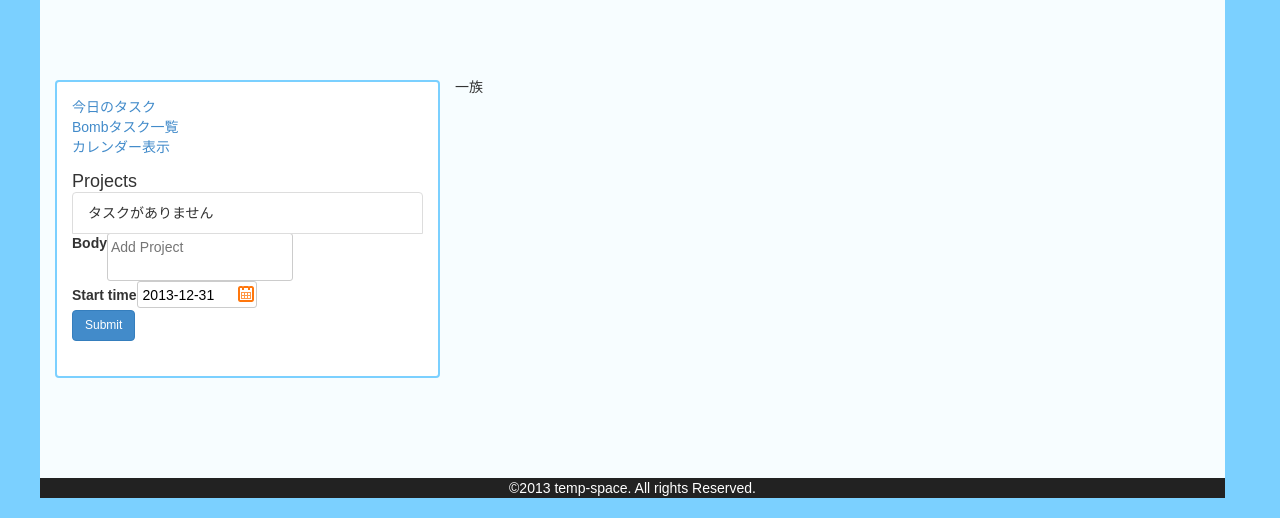
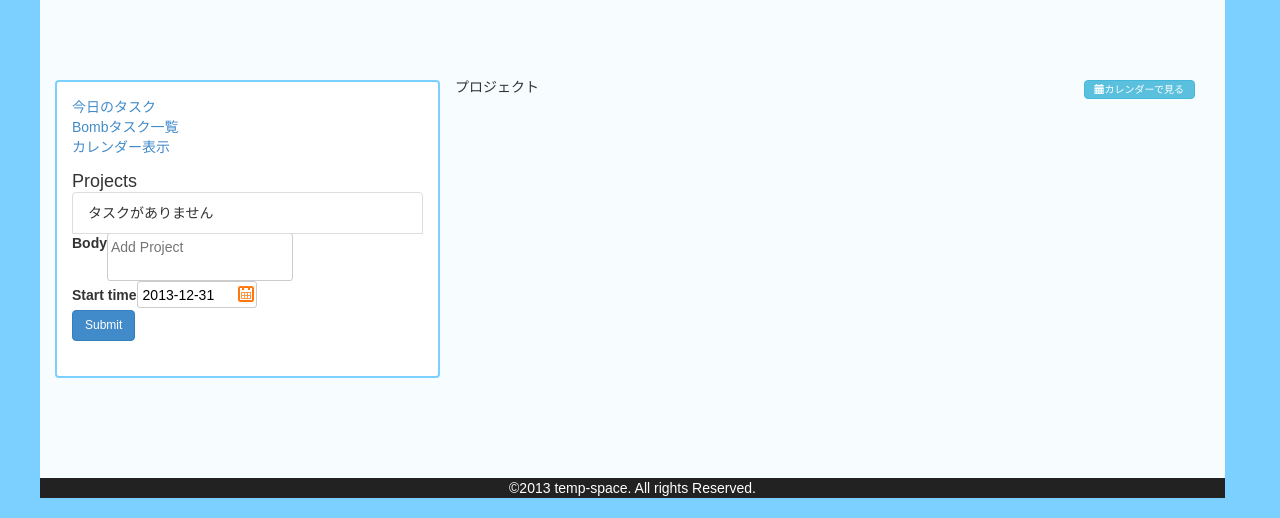
Before and after one commit to 8705/higgs, a CakePHP app: the page made by app/View/Tasks/view.ctp in a window 1280 px wide. Shown: the part 50-568 px from the top of the page. Run offline with PHP 8.4 and a stand-in for CakePHP, Linux system fonts and the light colour scheme; the template is opened without the code that fills it, so the values that code supplies are empty; form fields are guessed from the names that the template uses; some libraries are stand-ins or nearby versions.

Commit message:
viewページにプロジェクトカレンダーへのリンク追加

```diff
--- a/app/Controller/AppController.php
+++ b/app/Controller/AppController.php
@@ -144,7 +144,7 @@ class AppController extends Controller {
         $parents = $this->Task->getPath($id);
         $count = 0;
         $elm = '<a href="/tasks/view/'.$parents[0]['Task']['id'].'">';
-        $elm .= '<span class="origin glyphicon glyphicon-flag"></span> ';
+        $elm .= '<span class="glyphicon glyphicon-flag"></span>';
         foreach ($parents as $id => $row) {
             if($count != 0) $elm .= ' &gt; ';
             $elm .= $row['Task']['body'];
--- a/app/Controller/TasksController.php
+++ b/app/Controller/TasksController.php
@@ -98,6 +98,7 @@ class TasksController extends AppController {
             $allChildren[$key]['Task']['childCount']  = $this->Task->childCount($val['Task']['id']);
         }
         $this->set('tasks', $allChildren);
+        $this->set('id', $id);
 	}
 
     public function bomb() {
--- a/app/View/Tasks/view.ctp
+++ b/app/View/Tasks/view.ctp
@@ -1,6 +1,9 @@
 <div class="tasks view">
 
-	<h3>一族</h3>
+	<div class="title clearfix">
+		<h3>プロジェクト</h3>
+		<a href="/calendars/selectcalendar/<?php echo h($id); ?>"><span class="link btn btn-info"><span class="glyphicon glyphicon-calendar"></span>カレンダーで見る</span></a>
+	</div>
 	<div id="viewWrapper">
 		<ul class="list-group task-list children-ul" id="task-list">
 			<?php $prev = 0; ?>
--- a/app/webroot/css/style.css
+++ b/app/webroot/css/style.css
@@ -72,7 +72,12 @@ h2 {
     padding: 80px 15px 100px;
     background-color: #F7FDFF;
 }
-
+.title h3 {
+    float: left;
+}
+.title .link{
+    float:right;
+}
 #side-menu {
     border: solid 2px;
     border-color: #7BD0FF;
@@ -244,6 +249,10 @@ span.overtime {
 }
 
 /***** view表示 タスクリスト ******************/
+.view .title .link {
+    font-size: 10px;
+    padding: 2px 10px 1px;
+}
 .task-list ul {
     margin-left : 25px;
 }
```
